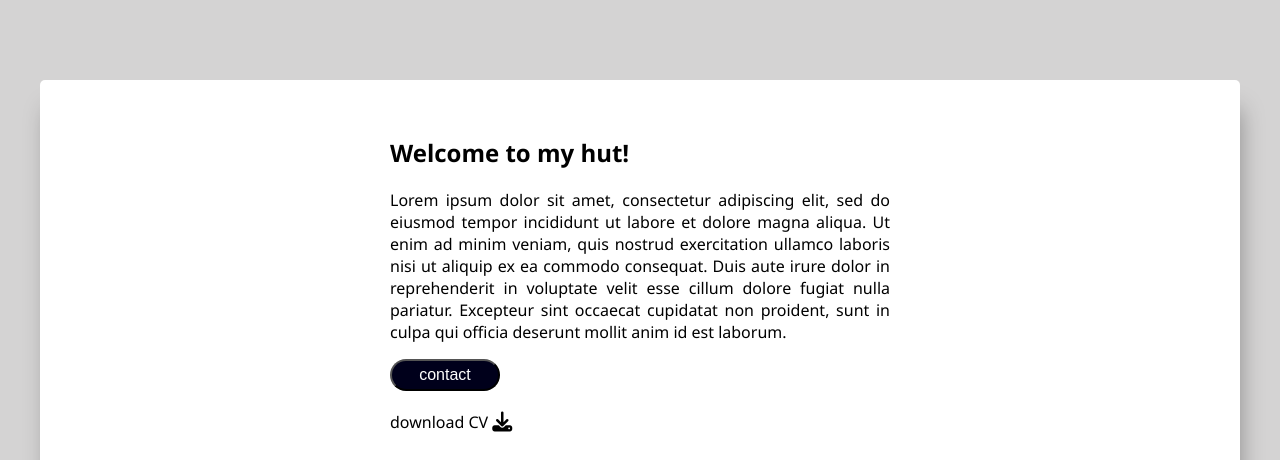
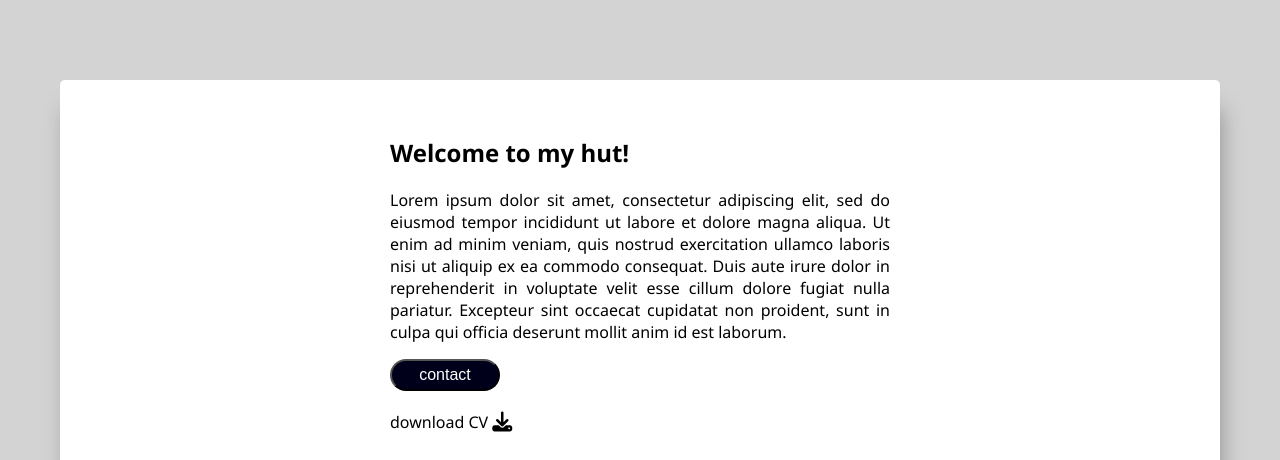
Before and after one commit to alansadewa/Day-1, a plain HTML site: page index.html in a window 1280 px wide. Shown: the top 460 px of the page. Drawn offline with Linux system fonts and the light colour scheme.

Commit message:
Update 5 index.html

```diff
--- a/index.html
+++ b/index.html
@@ -14,7 +14,7 @@ font-family: 'Segoe UI', Tahoma, Geneva, Verdana, sans-serif;">
         background: white;
         width: 500px;
         margin: 80px auto;
-        padding: 36px 350px;
+        padding: 36px 330px;
         text-align: justify;
         border-radius: 5px;
         box-shadow: 4px 25px 23px -4px rgba(0,0,0,0.34);">
```
